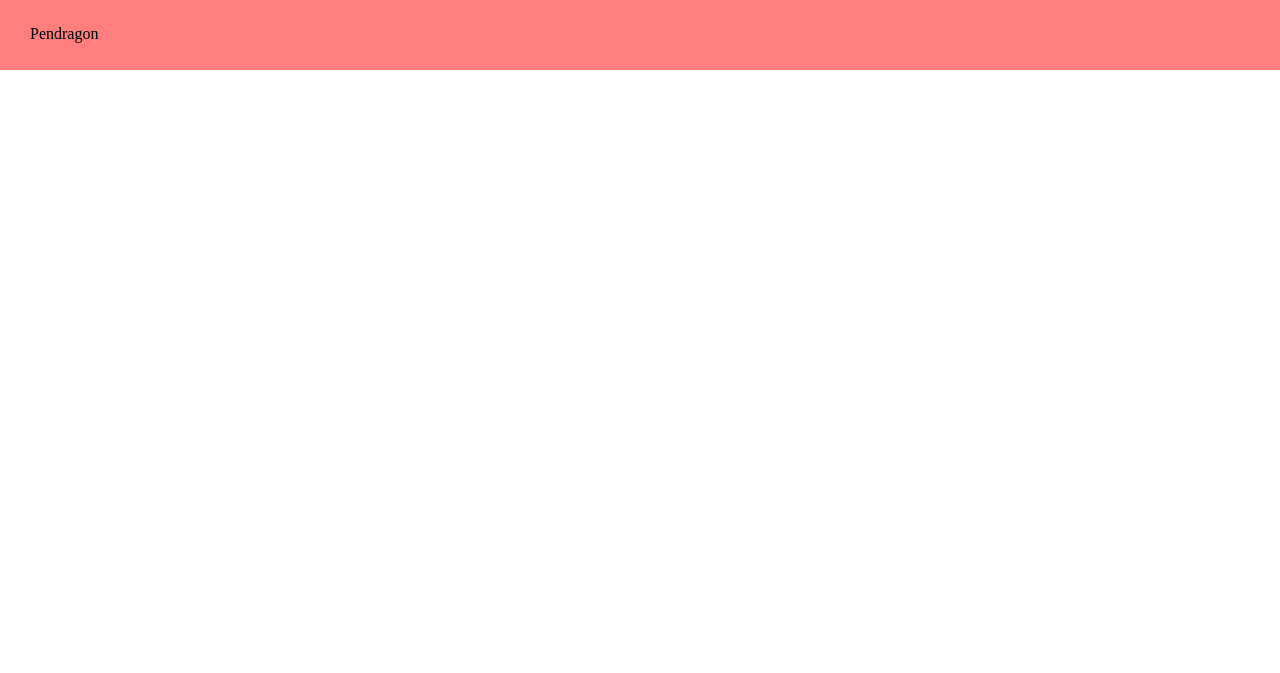
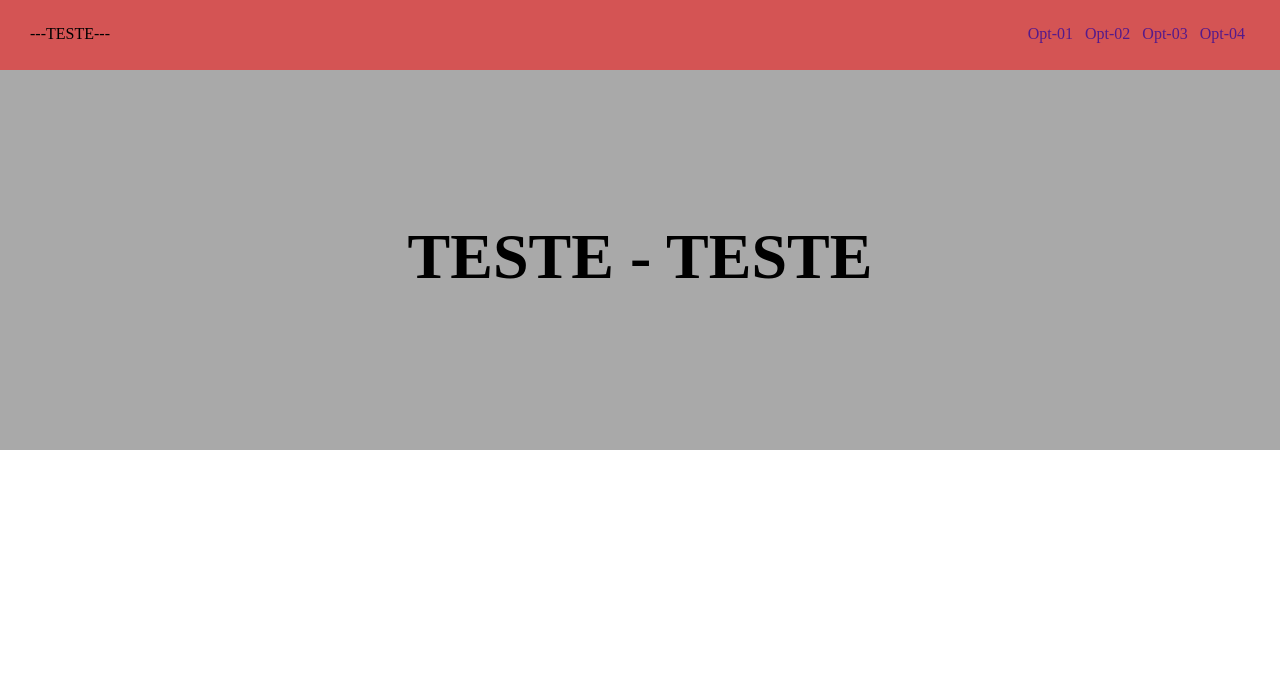
Before and after one commit to jlda/PortX, a plain HTML site: page index.html in a window 1280 px wide. Drawn offline with Linux system fonts and the light colour scheme.

Commit message:
header_bar_first_customizations

```diff
--- a/index.html
+++ b/index.html
@@ -13,7 +13,17 @@
 
 	<header>
 		<div class = "header-bar">
-			<div id = "logo">Pendragon</div>
+			<div id = "logo">---TESTE---</div>
+			<div class = "bar-opt">
+        <a href = "" id = "opt-header">Opt-01</a>
+        <a href = "" id = "opt-header">Opt-02</a>
+        <a href = "" id = "opt-header">Opt-03</a>
+        <a href = "" id = "opt-header">Opt-04</a>
+      </div>
+		</div>
+
+		<div>
+      <h1 id = "textao">TESTE - TESTE</h1>
 		</div>
 	</header>
 
--- a/styles/header-bar.css
+++ b/styles/header-bar.css
@@ -10,3 +10,15 @@
     margin-left: 30px;
     margin-top: 25px;
   }
+
+  .bar-opt
+  {
+    float:right;
+    margin-right: 35px;
+    margin-top: 25px;
+  }
+    #opt-header
+    {
+      text-decoration: none;
+      margin-left: 8px;
+    }
--- a/styles/header.css
+++ b/styles/header.css
@@ -1,6 +1,15 @@
 header
 {
   height: 450px;
-  background: url(../includes/imgs/banner.jpg) center center;
+  /*background: url(../includes/imgs/banner.jpg) center center;
   background-size: cover;
+  */
+  background-color: darkgrey;
 }
+
+#textao
+{
+  text-align: center;
+  margin-top: 150px;
+  font-size: 4em;
+}
--- a/styles/main.css
+++ b/styles/main.css
@@ -1,2 +1,5 @@
 * {height: 100%;}
-body {margin: 0;}
+body {
+  margin: 0;
+  font-family: Ubuntu;
+}
```
Lines whose indentation alone changed are shown as unchanged.
